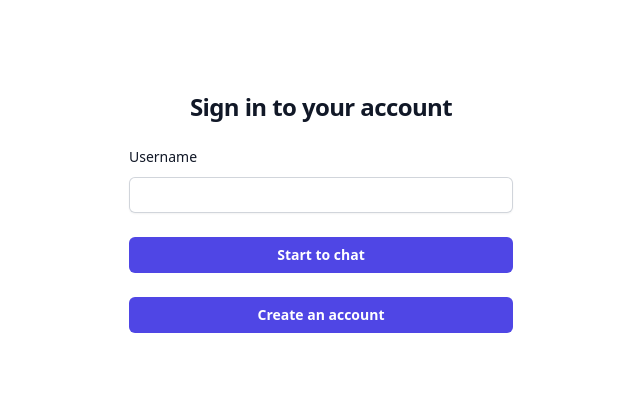
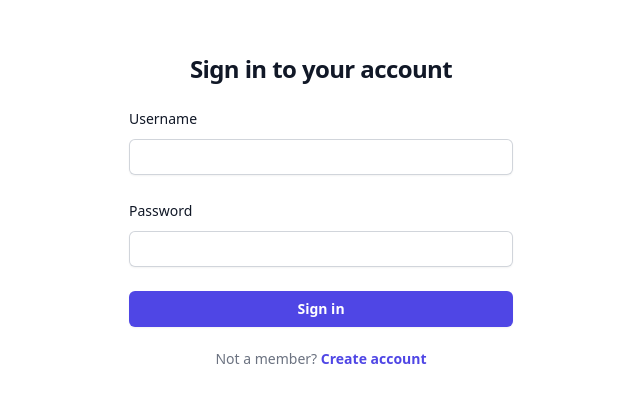
Before and after one commit to JordanAssayah/chat-app-exo, a React (Vite) app in the folder frontend/: page / in a window 1280 px wide. Shown: the part 189-592 px from the top of the page, without its empty margins (319-959 px from the left). Built offline with nearby package versions, Linux system fonts and the light colour scheme; no server answers; a web font is replaced by a local one.

Commit message:
bug-#17 Fix auth + add functions to get messages and listen for events

```diff
--- a/frontend/src/components/SocketIoConnector.jsx
+++ b/frontend/src/components/SocketIoConnector.jsx
@@ -1,18 +1,23 @@
-import { useState, useEffect } from 'react'
+import { useEffect } from 'react'
 import PropTypes from 'prop-types'
-import { Outlet, useNavigate } from 'react-router-dom'
-import { io } from 'socket.io-client'
-import { useDispatch } from 'react-redux'
+import { Outlet, useNavigate, useParams } from 'react-router-dom'
+import { useDispatch, useSelector } from 'react-redux'
 
 import * as authActions from '../features/auth/authSlice'
+import * as usersActions from '../features/users/usersSlice'
+import * as channelsActions from '../features/channels/channelsSlice'
 import * as messagesActions from '../features/channels/messages/messagesSlice'
 import { SocketIoContext } from '../utils/contexts'
 
-const SocketIoConnector = ({ children, username }) => {
+import { socket } from '../services/socket'
+
+const SocketIoConnector = ({ children }) => {
+  const connectedUser = useSelector(state => state.auth.user)
+  const generalId = useSelector(state => state.channels.generalId)
+
   const dispatch = useDispatch()
   const navigate = useNavigate()
-
-  const [socket] = useState(io.connect('http://localhost:3000'))
+  const { channelId } = useParams()
 
   useEffect(() => {
     function onConnect() {
@@ -25,51 +30,94 @@ const SocketIoConnector = ({ children, username }) => {
 
     function onUserCreated(user) {
       dispatch(authActions.setUser(user))
-      socket.disconnect()
-      navigate('/dashboard')
+      dispatch(usersActions.addUserAfterCreation(user))
+      navigate(`/channels/${generalId}`)
+    }
+
+    function onGetAllUsers(users) {
+      dispatch(usersActions.setUsers(users))
+    }
+
+    function onUserAuthenticated(user) {
+      dispatch(authActions.setUser(user))
+      navigate(`/channels/${generalId}`)
+    }
+
+    function onUserCreationError(error) {
+      console.error(error)
+    }
+
+    function onUserAuthenticationError(error) {
+      console.error(error)
     }
 
     function onMessage(message) {
       dispatch(messagesActions.addMessage(message))
     }
 
+    function onGetAllMessages(messages) {
+      dispatch(messagesActions.setMessages(messages))
+    }
+
     function onMessageDeleted(id) {
       dispatch(messagesActions.deleteMessageById(id))
+    }
+
+    function onChannelGeneral(channel) {
+      dispatch(channelsActions.setGeneralChannel(channel))
     }
 
     socket.on('connect', onConnect)
     socket.on('disconnect', onDisconnect)
 
     socket.on('user:created', onUserCreated)
+    socket.on('user:get-all', onGetAllUsers)
+    socket.on('user:creation-error', onUserCreationError)
+    socket.on('user:authenticated', onUserAuthenticated)
+    socket.on('user:authentication-error', onUserAuthenticationError)
 
     socket.on('message', onMessage)
+    socket.on('message:get-all', onGetAllMessages)
     socket.on('message:deleted', onMessageDeleted)
+
+    socket.on('channel:general', onChannelGeneral)
 
     return () => {
       socket.off('connect', onConnect)
       socket.off('disconnect', onDisconnect)
 
       socket.off('user:created', onUserCreated)
+      socket.off('user:get-all', onGetAllUsers)
+      socket.off('user:creation-error', onUserCreationError)
+      socket.off('user:authenticated', onUserAuthenticated)
+      socket.off('user:authentication-error', onUserAuthenticationError)
 
       socket.off('message', onMessage)
+      socket.off('message:get-all', onGetAllMessages)
       socket.off('message:deleted', onMessageDeleted)
+
+      socket.off('channel:general', onChannelGeneral)
     }
-  }, [socket, dispatch])
+  }, [dispatch, navigate, generalId])
 
   const createUser = (user) => {
     socket.emit('user:create', user)
   }
 
-  const sendMessage = (message, destination = 'general') => {
+  const authenticate = (credentials) => {
+    socket.emit('user:authenticate', credentials)
+  }
+
+  const sendMessage = (message) => {
     socket.emit('message:create', {
-      content: message,
-      from: username,
-      to: destination,
+      text: message,
+      sender_id: connectedUser.user_id,
+      channel_id: generalId,
     })
   }
 
-  const deleteMessage = (id, destination = 'general') => {
-    socket.emit('message:deleteById', { id, to: destination })
+  const deleteMessage = (id) => {
+    socket.emit('message:deleteById', { id, channel_id: generalId })
   }
 
   const createChannel = (channel) => {
@@ -88,6 +136,7 @@ const SocketIoConnector = ({ children, username }) => {
     <SocketIoContext.Provider
       value={{
         socket,
+        authenticate,
         createUser,
         createChannel,
         joinChannel,
@@ -102,7 +151,6 @@ const SocketIoConnector = ({ children, username }) => {
 
 SocketIoConnector.propTypes = {
   children: PropTypes.object,
-  username: PropTypes.string,
 }
 
 export default SocketIoConnector
--- a/frontend/src/features/auth/AuthForm.jsx
+++ b/frontend/src/features/auth/AuthForm.jsx
@@ -1,29 +1,47 @@
-import { useDispatch } from 'react-redux'
-import { useNavigate, Link } from 'react-router-dom'
-import { setUserName } from './authSlice'
+import { useContext } from 'react'
+import { Link } from 'react-router-dom'
+
+import { SocketIoContext } from '../../utils/contexts'
 
 const AuthForm = () => {
-  const dispatch = useDispatch()
-  const navigate = useNavigate();
+  const socketIoContext = useContext(SocketIoContext)
 
   const onSubmitForm = (evt) => {
     evt.preventDefault()
-    dispatch(setUserName(evt.target.username.value))
-    navigate('/dashboard')
+    socketIoContext.authenticate({
+      username: evt.target.username.value,
+      password: evt.target.password.value,
+    })
   }
 
   return (
+    <>
       <form className="space-y-6" onSubmit={onSubmitForm}>
         <div>
-        <label htmlFor="username" className="block text-sm font-medium leading-6 text-gray-900">
+          <label htmlFor="email" className="block text-sm font-medium leading-6 text-gray-900">
             Username
           </label>
           <div className="mt-2">
             <input
+              id="username"
+              name="username"
               type="text"
-            name="username"
-            id="username"
-            autoComplete="username"
+              required
+              className="block w-full rounded-md border-0 py-1.5 text-gray-900 shadow-sm ring-1 ring-inset ring-gray-300 placeholder:text-gray-400 focus:ring-2 focus:ring-inset focus:ring-indigo-600 sm:text-sm sm:leading-6"
+            />
+          </div>
+        </div>
+
+        <div>
+          <label htmlFor="password" className="block text-sm font-medium leading-6 text-gray-900">
+            Password
+          </label>
+          <div className="mt-2">
+            <input
+              id="password"
+              name="password"
+              type="password"
+              autoComplete="current-password"
               required
               className="block w-full rounded-md border-0 py-1.5 text-gray-900 shadow-sm ring-1 ring-inset ring-gray-300 placeholder:text-gray-400 focus:ring-2 focus:ring-inset focus:ring-indigo-600 sm:text-sm sm:leading-6"
             />
@@ -33,20 +51,20 @@ const AuthForm = () => {
         <div>
           <button
             type="submit"
-          className="flex w-full justify-center rounded-md bg-indigo-600 px-3 py-1.5 text-sm font-semibold leading-6 text-white hover:bg-indigo-500 focus-visible:outline focus-visible:outline-2 focus-visible:outline-offset-2 focus-visible:outline-indigo-600"
+            className="flex w-full justify-center rounded-md bg-indigo-600 px-3 py-1.5 text-sm font-semibold leading-6 text-white shadow-sm hover:bg-indigo-500 focus-visible:outline focus-visible:outline-2 focus-visible:outline-offset-2 focus-visible:outline-indigo-600"
           >
-          Start to chat
+            Sign in
           </button>
         </div>
-      <div>
-        <Link
-          to={'/register'}
-          className="flex w-full justify-center rounded-md bg-indigo-600 px-3 py-1.5 text-sm font-semibold leading-6 text-white hover:bg-indigo-500 focus-visible:outline focus-visible:outline-2 focus-visible:outline-offset-2 focus-visible:outline-indigo-600"
-        >
-          Create an account
+      </form>
+
+      <p className="mt-10 text-center text-sm text-gray-500">
+        Not a member?{' '}
+        <Link to={'/register'} className="font-semibold leading-6 text-indigo-600 hover:text-indigo-500">
+          Create account
         </Link>
-      </div>
-    </form>
+      </p>
+    </>
   )
 }
 
```
Lines whose indentation alone changed are shown as unchanged.
